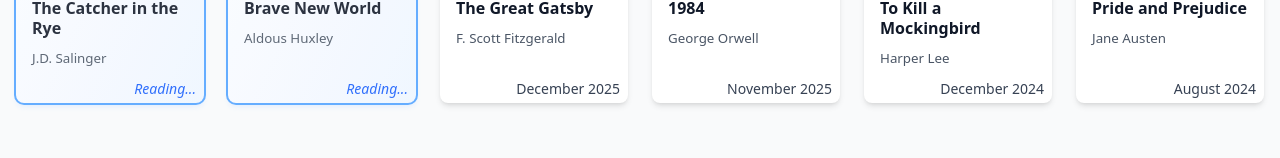
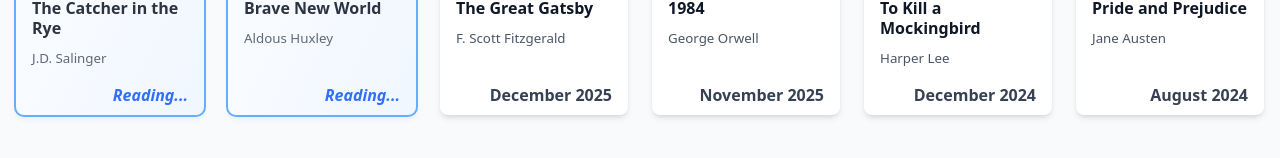
Before and after one commit to alex-sviridov/readtrail, a Vue app in the folder frontend/: page /library in a window 1280 px wide. Shown: the part 452-610 px from the top of the page. Built offline with nearby package versions, Linux system fonts and the light colour scheme.

Commit message:
better book status

```diff
--- a/frontend/src/components/library/BookStatus.vue
+++ b/frontend/src/components/library/BookStatus.vue
@@ -5,7 +5,7 @@
     :class="buttonClasses"
     :title="buttonTitle"
   >
-    <div class="text-sm font-medium transition-all duration-200 px-2 py-1 rounded">
+    <div class="text-base font-semibold transition-all duration-200 px-4 py-2 rounded-lg min-w-[140px] text-right">
       <span :class="{ italic: !hasDate }">
         {{ buttonText }}
       </span>
```
Also changed, not shown: 1 other file (tests, documents, lock files or other folders).
